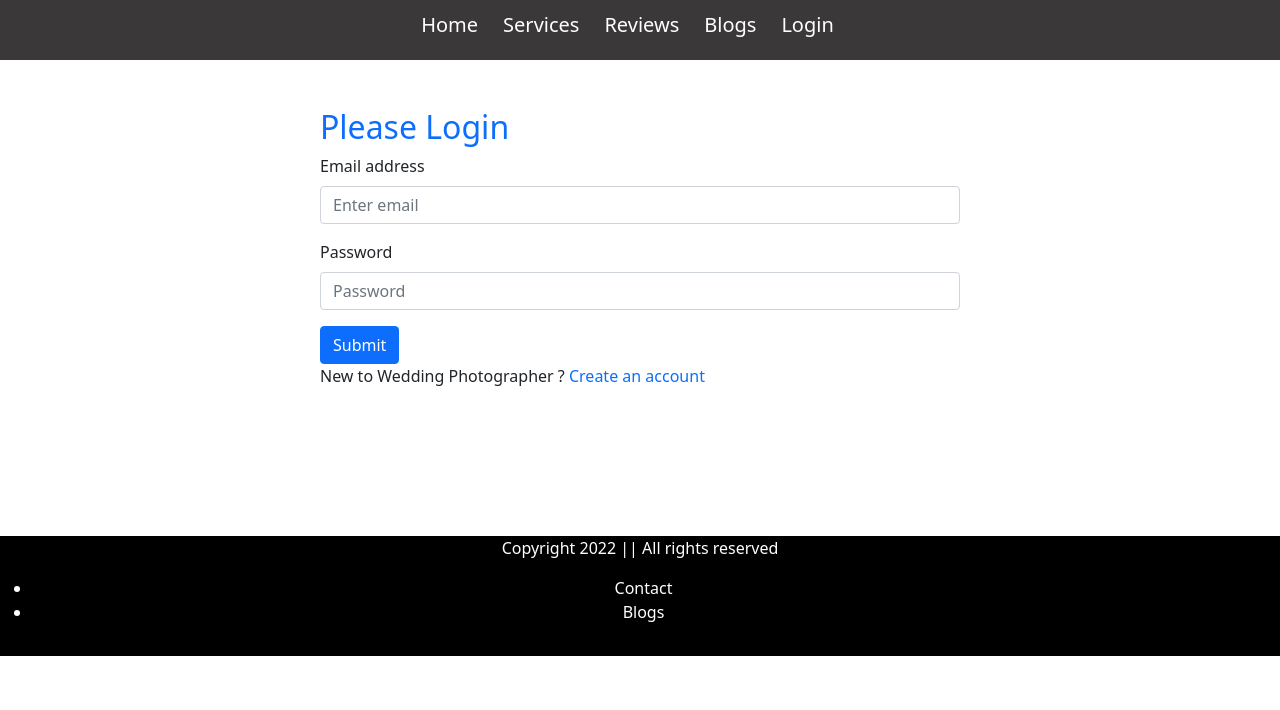
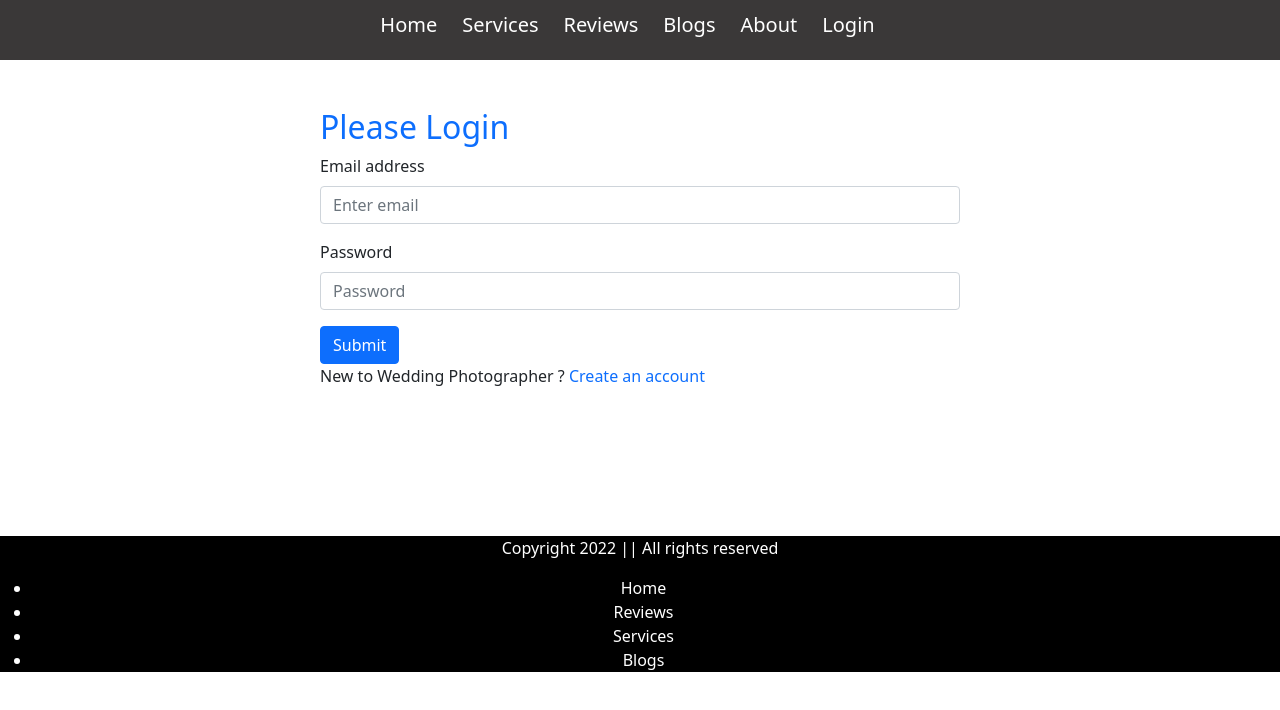
Before and after one commit to shahed5358/wedding-photographer, a React (Create React App) app: page /login in a window 1280 px wide. Shown: the top 710 px of the page. Built offline with nearby package versions, Linux system fonts and the light colour scheme; no server answers.

Commit message:
set envv variable for firebase  config

```diff
--- a/src/Components/Checkout/Checkout.js
+++ b/src/Components/Checkout/Checkout.js
@@ -4,7 +4,7 @@ import { useNavigate } from 'react-router-dom';
 const Checkout = () => {
     const navigate = useNavigate();
     return (
-        <div>
+        <div style={{ height:'70vh'}} className="px-2">
             <h1>Checkout your booking</h1>
             <button className="btn btn-primary"onClick={ () => navigate ('/booking')}>Booking</button>
         </div>
--- a/src/Components/Footer/Footer.css
+++ b/src/Components/Footer/Footer.css
@@ -1,6 +1,6 @@
 .footer{
     background-color:black;
-    height:120px;
+    /* height:120px; */
     color:white;
     text-align:center;
 }
--- a/src/Components/Footer/Footer.js
+++ b/src/Components/Footer/Footer.js
@@ -7,7 +7,9 @@ const Footer = () => {
         <div className="footer">
             <p>Copyright  2022 || All rights reserved</p>
             <ul>
-                 <li> <Link to="/contact">Contact</Link></li>
+                 <li><Link to="/home">Home</Link></li>
+                 <li> <Link to="/reviews">Reviews</Link></li>
+                 <li> <Link to="/services">Services</Link></li>
                  <li><Link to="/blogs">Blogs</Link></li>
             </ul>
         </div>
--- a/src/Components/Header/Header.js
+++ b/src/Components/Header/Header.js
@@ -18,6 +18,7 @@ const Header = () => {
                 <Link to="/services">Services</Link>
                 <Link to="/reviews">Reviews</Link>
                 <Link to="/blogs">Blogs</Link>
+                <Link to="/about">About</Link>
                 {
                     user ?
                     <button className="btn btn-link text-decoration-none text-white" onClick={handleSignOut}>Sign Out</button>
--- a/src/firebase.init.js
+++ b/src/firebase.init.js
@@ -6,12 +6,12 @@ import {getAuth} from "firebase/auth";
 
 // Your web app's Firebase configuration
 const firebaseConfig = {
-  apiKey: "AIzaSyDQ3mkriECBcHOYXJMPu3uleZ_qcfUCeM8",
-  authDomain: "wedding-photographer-d8aca.firebaseapp.com",
-  projectId: "wedding-photographer-d8aca",
-  storageBucket: "wedding-photographer-d8aca.appspot.com",
-  messagingSenderId: "714455912671",
-  appId: "1:714455912671:web:719ed6d43b4eccd956996a"
+  apiKey:process.env.REACT_APP_apiKey,
+  authDomain:process.env.REACT_APP_authDomain,
+  projectId:process.env.REACT_APP_projectId,
+  storageBucket:process.env.REACT_APP_storageBucket,
+  messagingSenderId:process.env.REACT_APP_messagingSenderId,
+  appId:process.env.REACT_APP_appId,
 };
 
 // Initialize Firebase
```
